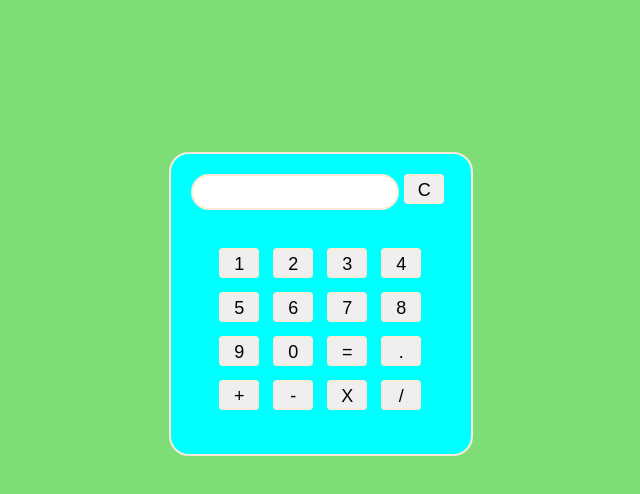
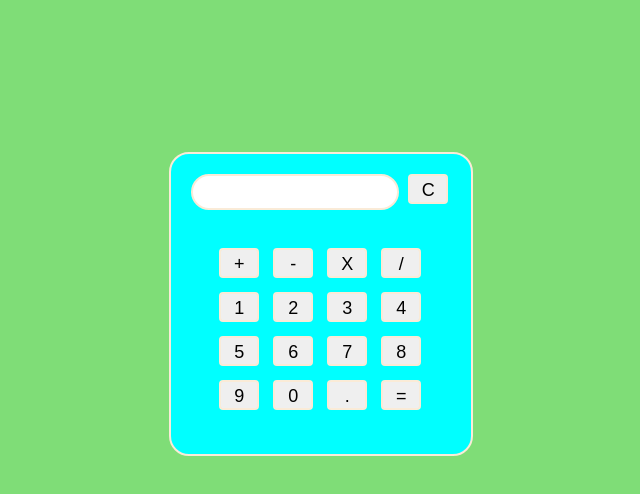
Before and after one commit to AvinashKalwale/prt-calculator, a plain HTML site: page index.html in a window 1280 px wide. Shown: the full height of the page, 319-959 px from the left. Drawn offline with Linux system fonts and the light colour scheme.

Commit message:
calculator with arithematic operations added

```diff
--- a/index.html
+++ b/index.html
@@ -8,34 +8,37 @@
     <link rel="stylesheet" href="style.css">
 </head>
 <body>
-    <div class="container">
-        <input type="number" id="screen" value=""/><button id="clear" class="number">C</button>
+    <div class="main-container">
+
+        <input type="text" name="screen" id="screen">
         <table>
         <tr>
-                <td><button id="btn1" class="number">1</button></td>
-                <td><button id="btn2" class="number">2</button></td>
-                <td><button id="btn3" class="number">3</button></td>
-                <td><button id="btn4" class="number">4</button></td>
+            <td><button id="plus" class="operator">+</button></td>
+            <td><button id="minus" class="operator">-</button></td>
+            <td><button id="multiply" class="operator">X</button></td>
+            <td><button id="divide" class="operator">/</button></td>
         </tr>
          <tr>
-                <td><button id="btn5" class="number">5</button></td>
-                <td><button id="btn6" class="number">6</button></td>
-                <td><button id="btn7" class="number">7</button></td>
-                <td><button id="btn8" class="number">8</button></td>
+            <td>  <button id="block1" class="number">1</button></td>
+                <td> <button id="block2" class="number">2</button></td>
+                    <td><button id="block3" class="number">3</button></td>
+                        <td> <button id="block4" class="number">4</button></td>
          </tr>
         <tr>
-                <td><button id="btn9" class="number">9</button></td>
-                <td><button id="btn0" class="number">0</button></td>
-                <td><button id="equal" class="number">=</button></td>
-                <td><button id="dot" class="number">.</button></td>
+            <td> <button id="block5" class="number">5</button></td>
+                <td>  <button id="block6" class="number">6</button></td>
+                    <td> <button id="block7" class="number">7</button></td>
+                        <td> <button id="block8" class="number">8</button></td>
         </tr>
        <tr>
-                <td><button id="add" class="operator">+</button></td>
-                <td><button id="sub" class="operator">-</button></td>
-                <td><button id="multiply" class="operator">X</button></td>
-                <td><button id="div" class="operator">/</button></td>
+        <td> <button id="block9" class="number">9</button></td>
+            <td> <button id="block0" class="number">0</button></td>
+        <td> <button id="dot" class="number">.</button></td>
+                <td> <button id="equal" class="number">=</button></td>
        </tr>
-
+       <tr>
+           <button id="clr" class="number">C</button>
+       </tr>
     </table>
     </div>
     <script src="./script.js" type="text/javascript"></script>
--- a/script.js
+++ b/script.js
@@ -1,9 +1,23 @@
-let screen=document.getElementById("screen")
-let buttons=document.querySelectorAll("button")
-let input="";
-for (item of buttons){
-    item.addEventListener('click',(e)=>{
-        buttonText=e.target.innerText;
-        console.log("button text is " , buttonText);
+let screen = document.getElementById("screen")
+let buttons = document.querySelectorAll("button")
+let screenValue = "";
+for (item of buttons) {
+    item.addEventListener('click', (e) => {
+        buttonText = e.target.innerText;
+        console.log("button text is ", buttonText);
+
+        if (buttonText == "X") {
+            buttonText = "*"
+            screenValue += buttonText;
+            screen.value = screenValue
+        } else if (buttonText == "C") {
+            screenValue = ""
+            screen.value = screenValue
+        } else if (buttonText == "=") {
+            screen.value = eval(screenValue)
+        } else {
+            screenValue += buttonText;
+            screen.value = screenValue;
+        }
     })
 }
--- a/style.css
+++ b/style.css
@@ -1,7 +1,7 @@
 body{
     background-color: rgb(127, 221, 119);
 }
-.container{
+.main-container{
     height: 300px;
     width: 300px;
     background-color: aqua;
```
Lines whose indentation alone changed are shown as unchanged.
